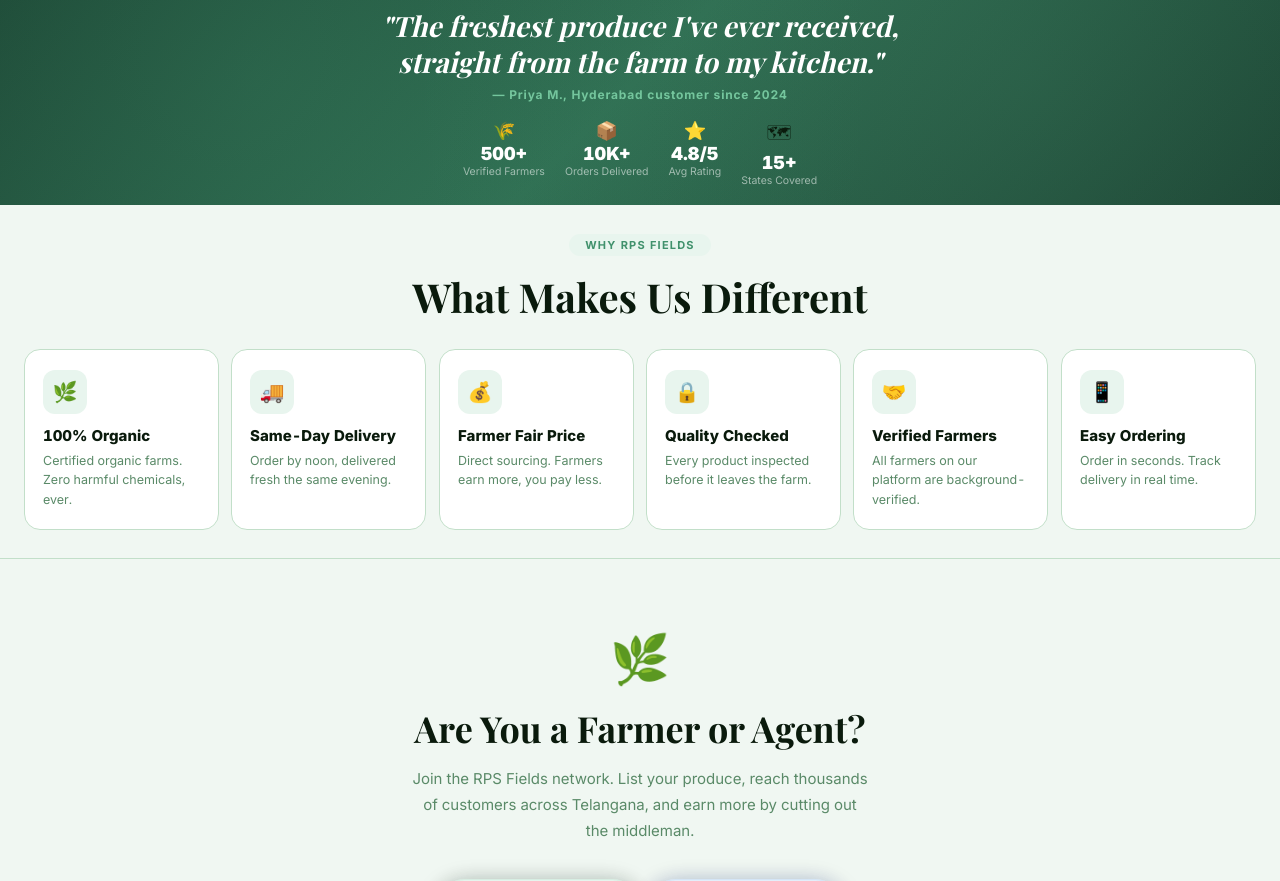
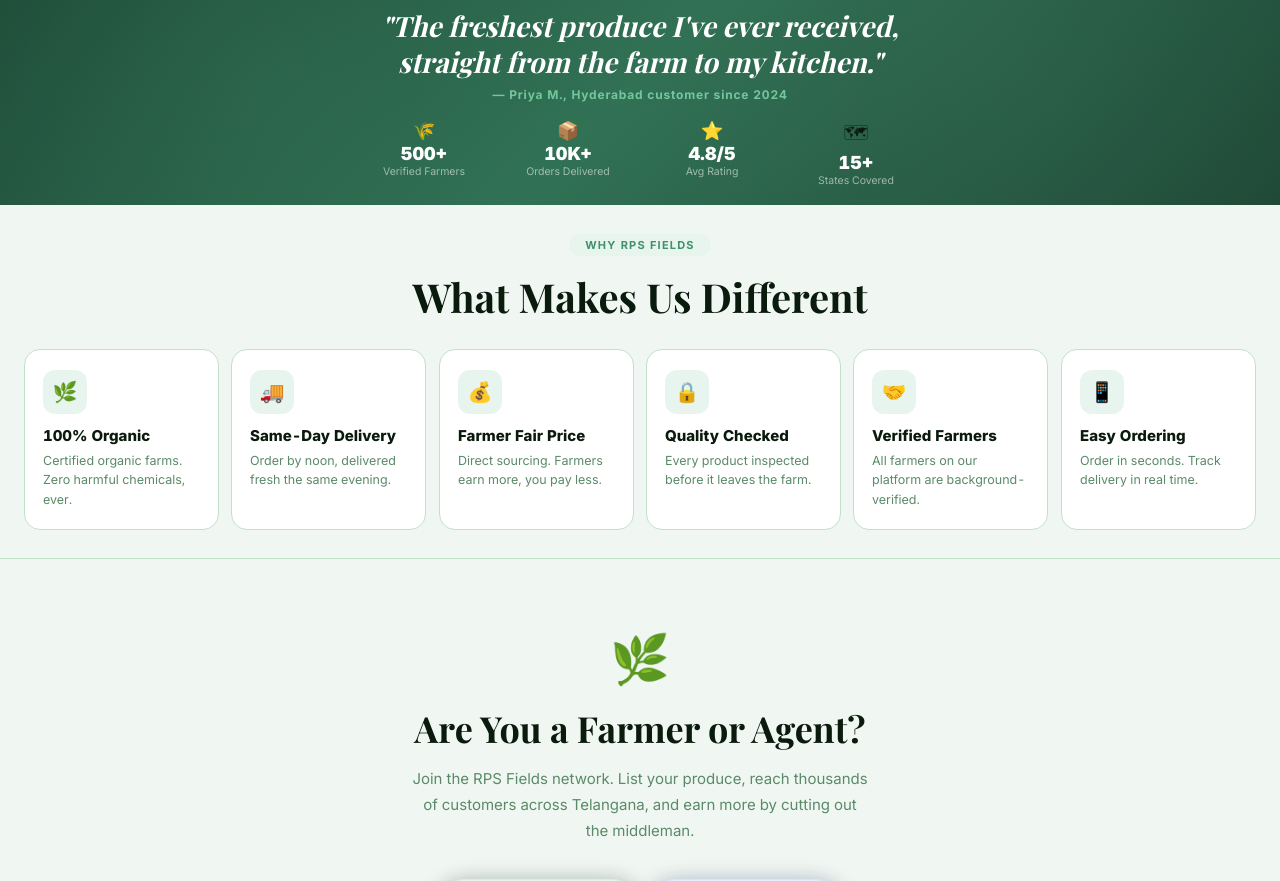
Before and after one commit to vanneldaskrishnachaitanya/rps-fields, a React (Create React App) app in the folder frontend/: page / in a window 1280 px wide. Shown: the part 1465-2346 px from the top of the page. Built offline with nearby package versions, Linux system fonts and the light colour scheme; no server answers; the HTML template or start-up script is replaced by a standard one; a web font is replaced by a local one.

Commit message:
fix(ui): center trust stats and normalize button rendering

```diff
--- a/frontend/src/components/ProductCard.jsx
+++ b/frontend/src/components/ProductCard.jsx
@@ -48,6 +48,8 @@ export default function ProductCard({ product }) {
     flex: 1, padding: "10px 8px",
     borderRadius: 12, cursor: outOfStock ? "not-allowed" : "pointer",
     fontWeight: 700, fontSize: 12, fontFamily: "'Inter',sans-serif",
+    display: "inline-flex", alignItems: "center", justifyContent: "center",
+    minHeight: 40, lineHeight: 1, whiteSpace: "nowrap",
     border: "1px solid rgba(255,255,255,0.28)",
     backdropFilter: "blur(20px) saturate(180%)",
     WebkitBackdropFilter: "blur(20px) saturate(180%)",
@@ -143,7 +145,7 @@ export default function ProductCard({ product }) {
         </div>
 
         {/* Buttons */}
-        <div style={{ display: "flex", gap: 8 }}>
+        <div style={{ display: "flex", gap: 8, alignItems: "stretch" }}>
           <button
             onClick={() => navigate(`/product/${product.id || product._id}`)}
             style={{
@@ -164,8 +166,8 @@ export default function ProductCard({ product }) {
                 ...iosBtnBase,
                 background: added ? (dark ? "rgba(16,185,129,0.35)" : "rgba(5,150,105,0.25)") : (dark ? "rgba(200,150,12,0.28)" : "rgba(168,112,8,0.22)"),
                 color: dark ? "#fff" : "#7a4a00",
-                minWidth: 44,
-                flex: added ? 1 : "0 0 44px",
+                minWidth: 42,
+                flex: added ? 1 : "0 0 42px",
                 fontSize: added ? 12 : 18,
               }}
               onMouseEnter={e => { e.currentTarget.style.transform = "scale(1.08) translateY(-1px)"; e.currentTarget.style.background = added ? (dark ? "rgba(16,185,129,0.45)" : "rgba(5,150,105,0.35)") : (dark ? "rgba(200,150,12,0.42)" : "rgba(168,112,8,0.38)"); }}
--- a/frontend/src/pages/HomePage.jsx
+++ b/frontend/src/pages/HomePage.jsx
@@ -288,9 +288,18 @@ export default function HomePage() {
             </h2>
             <p style={{ color:"#74c69d", fontSize:12, fontWeight:700, letterSpacing:"0.8px" }}>— Priya M., Hyderabad customer since 2024</p>
           </div>
-          <div data-id="trust2" style={{ display:"flex", justifyContent:"center", gap:20, marginTop:18, flexWrap:"wrap", ...reveal("trust2", 0.2) }}>
+          <div data-id="trust2" style={{
+            display:"grid",
+            gridTemplateColumns:"repeat(4,minmax(110px,1fr))",
+            gap:16,
+            maxWidth:560,
+            margin:"18px auto 0",
+            alignItems:"start",
+            justifyItems:"center",
+            ...reveal("trust2", 0.2),
+          }}>
             {[["🌾","500+","Verified Farmers"],["📦","10K+","Orders Delivered"],["⭐","4.8/5","Avg Rating"],["🗺","15+","States Covered"]].map(([icon,num,label]) => (
-              <div key={label} style={{ textAlign:"center" }}>
+              <div key={label} style={{ textAlign:"center", width:"100%" }}>
                 <div style={{ fontSize:18, marginBottom:2 }}>{icon}</div>
                 <div className="num" style={{ color:"#fff", fontSize:18, fontWeight:900, fontFamily:"'Inter',sans-serif" }}>{num}</div>
                 <div style={{ color:"rgba(255,255,255,0.55)", fontSize:10.5, marginTop:1 }}>{label}</div>
```
